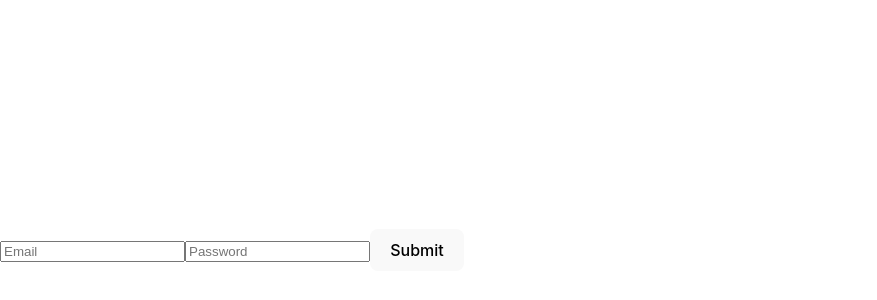
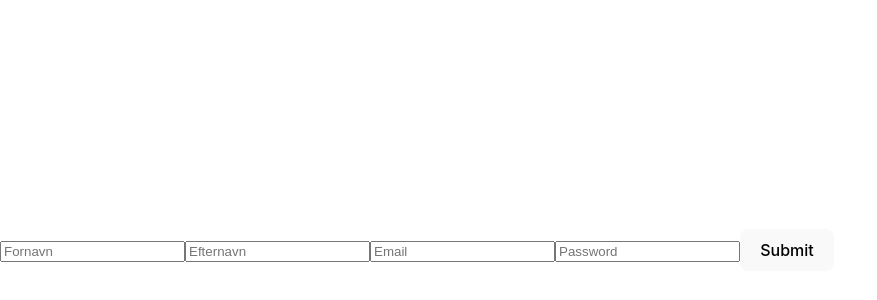
Before and after one commit to AstaCarl/daos-project, a React (Vite) app in the folder frontend/: page / in a window 1280 px wide. Shown: the part 150-450 px from the top of the page, without its empty margins (0-877 px from the left). Built offline with nearby package versions, Linux system fonts and the light colour scheme.

Commit message:
Implement user registration form and API integration

```diff
--- a/frontend/package.json
+++ b/frontend/package.json
@@ -10,11 +10,13 @@
     "preview": "vite preview"
   },
   "dependencies": {
+    "dotenv": "^16.4.5",
     "react": "^18.3.1",
     "react-dom": "^18.3.1"
   },
   "devDependencies": {
     "@eslint/js": "^9.13.0",
+    "@types/node": "^22.9.0",
     "@types/react": "^18.3.12",
     "@types/react-dom": "^18.3.1",
     "@vitejs/plugin-react": "^4.3.3",
--- a/frontend/src/App.tsx
+++ b/frontend/src/App.tsx
@@ -1,12 +1,9 @@
-import { Input } from "./components/atoms/Input";
-import { PrimaryButton } from "./components/atoms/PrimaryButton";
+import { RegisterForm } from "./components/RegisterForm";
 
 function App() {
   return (
     <>
-      <Input inputPlaceholder="Email" />
-      <Input inputPlaceholder="Password" />
-      <PrimaryButton buttonText="Submit" />
+    <RegisterForm />
     </>
   );
 }
--- /dev/null
+++ b/frontend/src/components/RegisterForm.tsx
@@ -0,0 +1,79 @@
+import { post } from "../utils/api";
+import { Input } from "./atoms/Input";
+import { PrimaryButton } from "./atoms/PrimaryButton";
+import { useState } from "react";
+
+type FormProps = {};
+
+export function RegisterForm({}: FormProps) {
+    // Define the state variables for the form fields.
+  const [email, setEmail] = useState<string>("");
+  const [password, setPassword] = useState<string>("");
+  const [name, setName] = useState<string>("");
+  const [lastname, setLastname] = useState<string>("");
+
+  // Define the event handlers for the form fields.
+  const handleEmailChange = (event: React.ChangeEvent<HTMLInputElement>) => {
+    setEmail(event.target.value);
+  };
+
+  const handlePasswordChange = (event: React.ChangeEvent<HTMLInputElement>) => {
+    setPassword(event.target.value);
+  };
+
+  const handleNameChange = (event: React.ChangeEvent<HTMLInputElement>) => {
+    setName(event.target.value);
+  };
+
+  const handleLastnameChange = (event: React.ChangeEvent<HTMLInputElement>) => {
+    setLastname(event.target.value);
+  };
+
+  // Define the event handler for the form submission.
+  const handleSubmit = async (event: React.FormEvent<HTMLFormElement>) => {
+    event.preventDefault();
+    console.log("Form submitted");
+
+//    Make a POST request to the /user endpoint with the form data. The function post is imported from the utils/api module.
+    try {
+      const response = await post("/user", { name, lastname, email, password });
+      console.log("User registered successfully!", response);
+    } catch (error) {
+      console.error("Error registering user:", error);
+    }
+  };
+
+  return (
+    <form onSubmit={handleSubmit} action="">
+      <Input
+        onChange={handleNameChange}
+        value={name}
+        inputName="name"
+        id="name"
+        inputPlaceholder="Fornavn"
+      />
+      <Input
+        onChange={handleLastnameChange}
+        value={lastname}
+        inputName="lastname"
+        id="lastname"
+        inputPlaceholder="Efternavn"
+      />
+      <Input
+        onChange={handleEmailChange}
+        value={email}
+        inputName="email"
+        id="email"
+        inputPlaceholder="Email"
+      />
+      <Input
+        onChange={handlePasswordChange}
+        value={password}
+        inputName="password"
+        id="password"
+        inputPlaceholder="Password"
+      />
+      <PrimaryButton type="submit" buttonText="Submit" />
+    </form>
+  );
+}
--- a/frontend/src/components/atoms/Input.tsx
+++ b/frontend/src/components/atoms/Input.tsx
@@ -1,7 +1,23 @@
+import { useState } from "react";
+
 type InputProps = {
   inputPlaceholder: string;
+  inputName: string;
+  id: string;
+  value: string;
+  onChange: (event: React.ChangeEvent<HTMLInputElement>) => void;
 };
 
-export function Input({ inputPlaceholder }: InputProps) {
-  return <input type="text" placeholder={inputPlaceholder} />;
+export function Input({ inputPlaceholder, inputName, id, onChange, value }: InputProps) {
+
+  return (
+    <input
+      onChange={onChange}
+      value={value}
+      id={id}
+      name={inputName}
+      type="text"
+      placeholder={inputPlaceholder}
+    />
+  );
 }
--- a/frontend/src/components/atoms/PrimaryButton.tsx
+++ b/frontend/src/components/atoms/PrimaryButton.tsx
@@ -1,7 +1,8 @@
 type PrimaryButtonProps = {
   buttonText: string;
+  type: "button" | "submit" | "reset";
 };
 
-export function PrimaryButton({ buttonText }: PrimaryButtonProps) {
-  return <button>{buttonText}</button>;
+export function PrimaryButton({ buttonText, type }: PrimaryButtonProps) {
+  return <button type={type}>{buttonText}</button>;
 }
--- /dev/null
+++ b/frontend/src/utils/api.ts
@@ -0,0 +1,27 @@
+
+// This file contains the functions that will be used to make requests to the backend.
+
+// Define the base URL for the API. This is the root URL that will be used for all API requests.
+const BASE_URL = "http://localhost:3000";
+
+
+// Defines an asynchronous function named post that takes two parameters: endpoint and data.
+export async function post<T>(endpoint: string, data: T): Promise<Response> {
+    // Construct the full URL by combining the base URL and the endpoint you need to use.
+    const url = `${BASE_URL}${endpoint}`;
+    // Make a POST request to the specified URL with the data provided.
+    const response = await fetch(url, {
+      method: "POST",
+      headers: {
+        "Content-Type": "application/json",
+      },
+      // Convert the data object to a JSON string and send it as the body of the request.
+      body: JSON.stringify(data),
+    });
+  // Check if the response is successful, status code 200-299. If not, throw an error.
+    if (!response.ok) {
+      throw new Error(`HTTP error! status: ${response.status}`);
+    }
+  // Return the response object.
+    return response;
+  }
```
Also changed, not shown: 2 other files (tests, documents, lock files or other folders).
